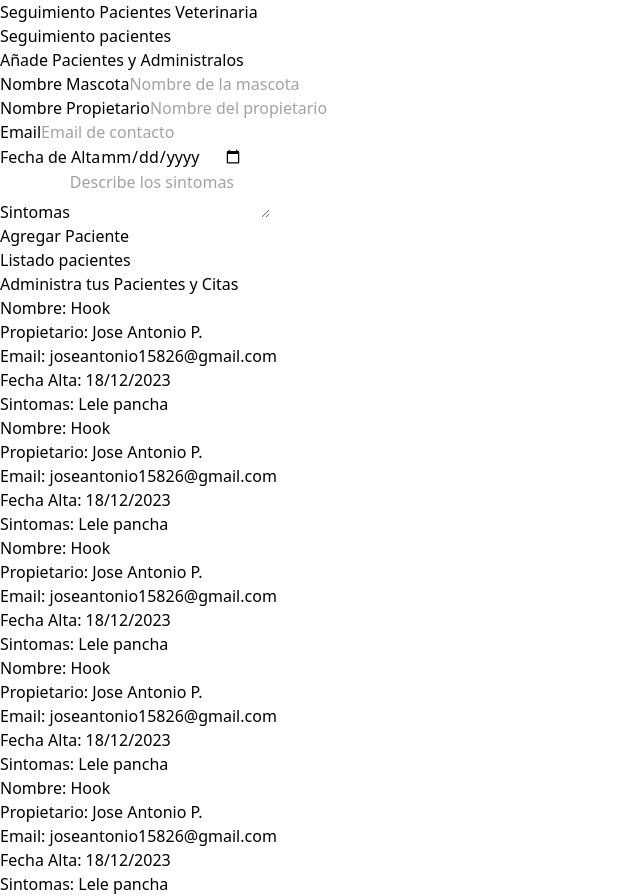
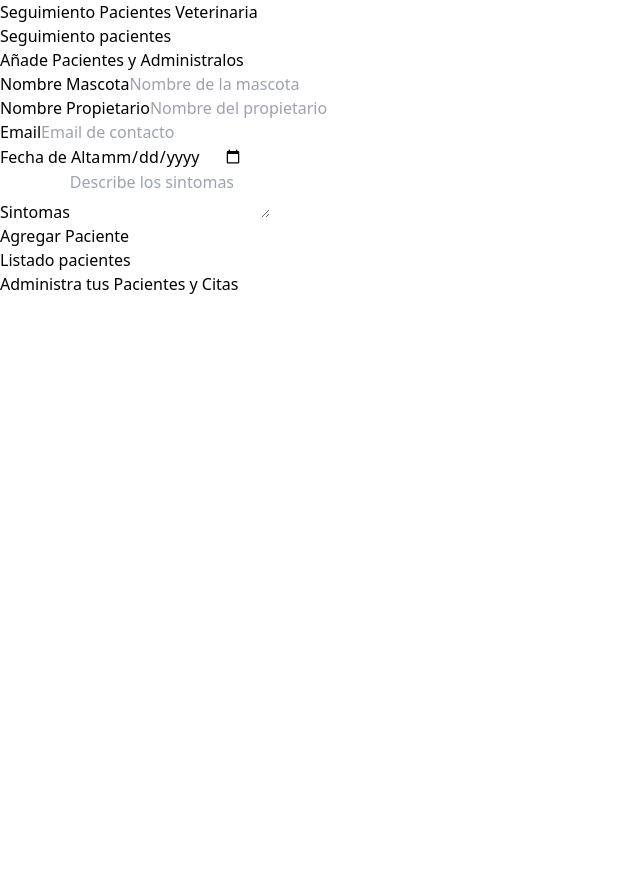
Before and after one commit to jose1500s/pacientesVeterinaria, a React (Vite) app: page / in a window 1280 px wide. Shown: the whole page, without its empty margins (0-640 px from the left). After the commit the page ends 800 px from the top, so only its background shows below. Built offline with nearby package versions, Linux system fonts and the light colour scheme.

Commit message:
render patients dinamic

```diff
--- a/src/App.jsx
+++ b/src/App.jsx
@@ -17,7 +17,9 @@
         pacientes={pacientes}
         setPacientes={setPacientes}
       />
-      <ListadoPacientes />
+      <ListadoPacientes
+        pacientes={pacientes}
+      />
       </div>
       <Toaster position="bottom-center" richColors closeButton  />
     </div>
--- a/src/components/Formulario.jsx
+++ b/src/components/Formulario.jsx
@@ -9,6 +9,12 @@
     const [fecha, setFecha] = useState('');
     const [sintomas, setSintomas] = useState('');
 
+    const generarId = () => {
+      const random = Math.random().toString(36).substr(2);
+      const fecha = Date.now().toString(36);
+
+      return random + fecha;
+    }
 
     const handleSubmit = (e) => {
       e.preventDefault();
@@ -23,7 +29,8 @@
         propietario,
         email,
         fecha,
-        sintomas
+        sintomas,
+        id: generarId()
       }
 
         setPacientes([...pacientes, objetoPaciente])
--- a/src/components/ListadoPacientes.jsx
+++ b/src/components/ListadoPacientes.jsx
@@ -1,5 +1,5 @@
 import Paciente from "./paciente"
-export default function ListadoPacientes() {
+export default function ListadoPacientes({ pacientes }) {
     return (
         <div className="md:w-1/2 lg:3/5 md:h-screen overflow-y-scroll">
             <h2 className="font-black text-3xl text-center">Listado pacientes</h2>
@@ -8,11 +8,14 @@
                 <span className="text-indigo-600 font-bold"> Pacientes y Citas</span>
             </p>
 
-            <Paciente />
-            <Paciente />
-            <Paciente />
-            <Paciente />
-            <Paciente />
+            {pacientes.map( paciente => (
+                <Paciente
+                    key={paciente.id}
+                    paciente={paciente}
+                />
+            )
+            )}
+
         </div>
     )
 }
--- a/src/components/Paciente.jsx
+++ b/src/components/Paciente.jsx
@@ -1,24 +1,27 @@
-export default function Paciente() {
+export default function Paciente({paciente}) {
+
+    const {nombre, propietario, email, fecha, sintomas} = paciente
+
     return(
         <div className="mx-5 my-10 bg-white shadow-md px-5 py-10 rounded-xl">
                 <p className="font-bold mb-3 text-gray-700 uppercase">Nombre:
-                    <span className="font-normal normal-case"> Hook</span>
+                    <span className="font-normal normal-case"> {nombre} </span>
                 </p>
 
                 <p className="font-bold mb-3 text-gray-700 uppercase">Propietario:
-                    <span className="font-normal normal-case"> Jose Antonio P.</span>
+                    <span className="font-normal normal-case"> {propietario} </span>
                 </p>
 
                 <p className="font-bold mb-3 text-gray-700 uppercase">Email:
-                    <span className="font-normal normal-case"> joseantonio15826@gmail.com</span>
+                    <span className="font-normal normal-case"> {email} </span>
                 </p>
 
                 <p className="font-bold mb-3 text-gray-700 uppercase">Fecha Alta:
-                    <span className="font-normal normal-case"> 18/12/2023</span>
+                    <span className="font-normal normal-case"> {fecha} </span>
                 </p>
 
                 <p className="font-bold mb-3 text-gray-700 uppercase">Sintomas:
-                    <span className="font-normal normal-case"> Lele pancha</span>
+                    <span className="font-normal normal-case"> {sintomas} </span>
                 </p>
             </div>
     )
```
